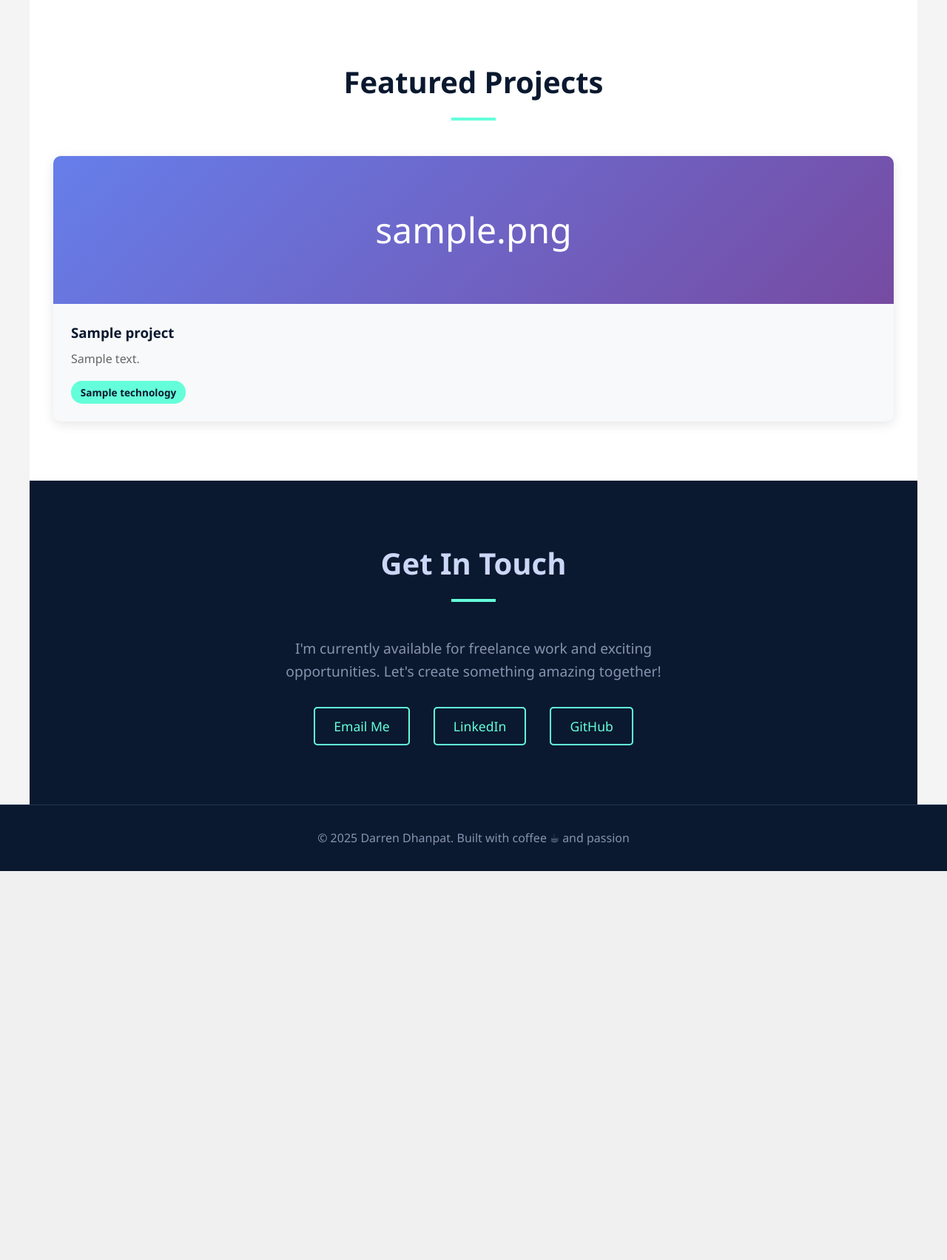
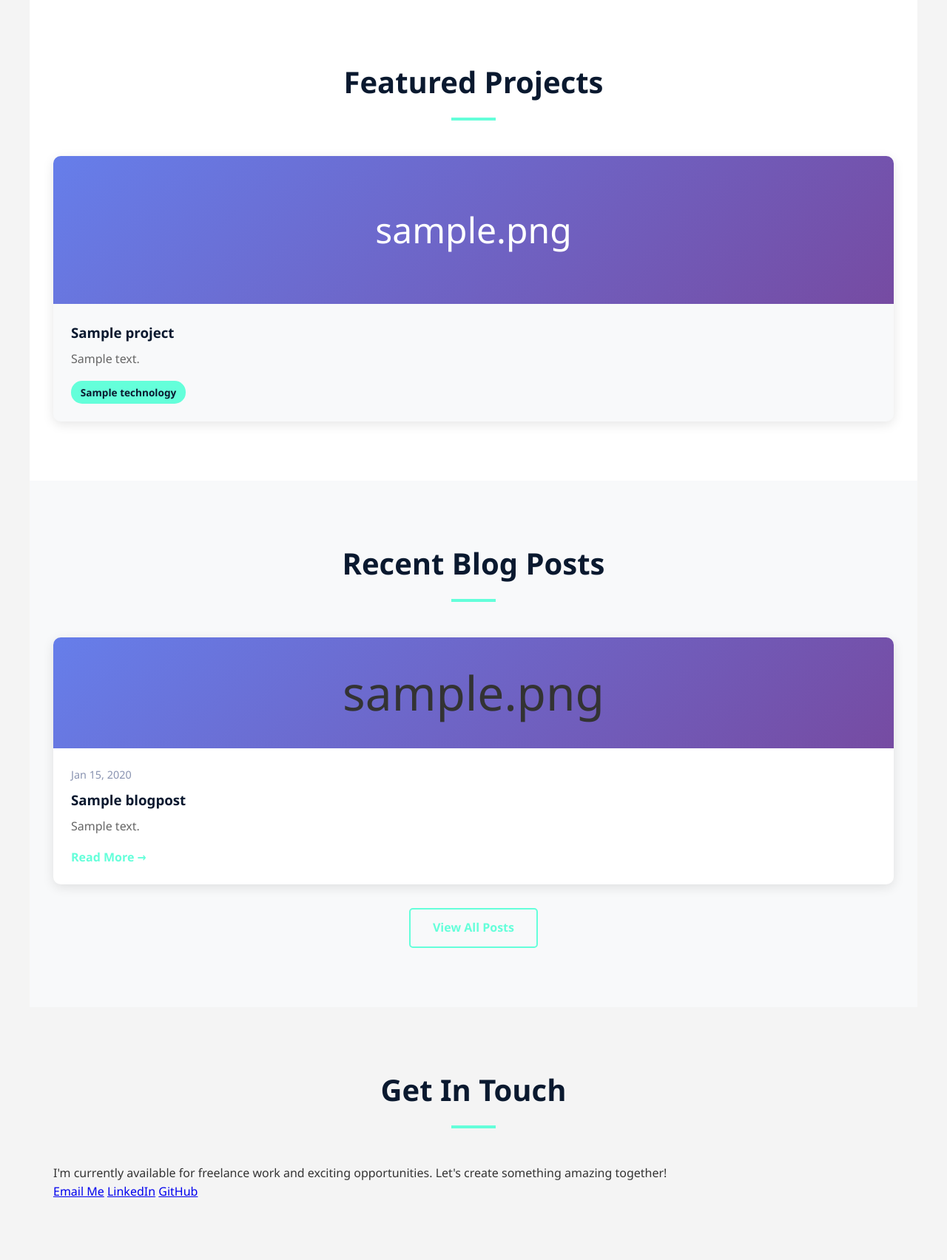
Before and after one commit to dhangrad9836/Portfolio_website, a Django app: page / in a window 1280 px wide. Shown: the part 1172-2876 px from the top of the page at 74% size. Before the commit the page ends 2350 px from the top, so only its background shows below. Run offline with Django 4.2, Linux system fonts and the light colour scheme; tables that the repository leaves empty hold one stand-in row (values such as "Sample post").

Commit message:
added blog section

```diff
--- a/portfolio/models.py
+++ b/portfolio/models.py
@@ -1,4 +1,7 @@
 from django.db import models
+from django.contrib.auth.models import User
+from django.urls import reverse
+from django.utils.text import slugify
 
 class Project(models.Model):
     title = models.CharField(max_length=200)
@@ -34,3 +37,48 @@
 
     def __str__(self):
         return self.category
+
+class BlogPost(models.Model):
+    title = models.CharField(max_length=200)
+    slug = models.SlugField(max_length=200, unique=True, blank=True)
+    author = models.ForeignKey(User, on_delete=models.CASCADE, related_name='blog_posts')
+    content = models.TextField()
+    excerpt = models.TextField(max_length=300, blank=True, help_text="Short description for blog list")
+    created_date = models.DateTimeField(auto_now_add=True)
+    updated_date = models.DateTimeField(auto_now=True)
+    published = models.BooleanField(default=False)
+    featured_image = models.CharField(max_length=10, default='📝', help_text="Emoji for the blog post")
+
+    class Meta:
+        ordering = ['-created_date']
+
+    def save(self, *args, **kwargs):
+        if not self.slug:
+            self.slug = slugify(self.title)
+        if not self.excerpt:
+            # Create excerpt from first 200 characters of content
+            self.excerpt = self.content[:200] + '...' if len(self.content) > 200 else self.content
+        super().save(*args, **kwargs)
+
+    def get_absolute_url(self):
+        return reverse('portfolio:blog_detail', kwargs={'slug': self.slug})
+
+    def __str__(self):
+        return self.title
+
+
+class BlogCategory(models.Model):
+    name = models.CharField(max_length=100)
+    slug = models.SlugField(max_length=100, unique=True, blank=True)
+    post = models.ForeignKey(BlogPost, on_delete=models.CASCADE, related_name='categories')
+
+    class Meta:
+        verbose_name_plural = 'Blog Categories'
+
+    def save(self, *args, **kwargs):
+        if not self.slug:
+            self.slug = slugify(self.name)
+        super().save(*args, **kwargs)
+
+    def __str__(self):
+        return self.name
--- a/portfolio/static/portfolio/css/style.css
+++ b/portfolio/static/portfolio/css/style.css
@@ -218,79 +218,91 @@
     font-weight: 600;
 }
 
-#contact {
-    background: #0a192f;
-    color: white;
+/* Blog Preview on Home Page */
+#blog-preview {
+    background: #f8f9fa;
 }
 
-#contact h2 {
-    color: #ccd6f6;
+.blog-preview-grid {
+    display: grid;
+    grid-template-columns: repeat(auto-fit, minmax(300px, 1fr));
+    gap: 2rem;
 }
 
-.contact-content {
-    text-align: center;
-    max-width: 600px;
-    margin: 0 auto;
+.blog-preview-card {
+    background: white;
+    border-radius: 10px;
+    overflow: hidden;
+    box-shadow: 0 4px 15px rgba(0,0,0,0.1);
+    transition: transform 0.3s;
 }
 
-.contact-content p {
-    font-size: 1.2rem;
-    margin-bottom: 2rem;
-    color: #8892b0;
+.blog-preview-card:hover {
+    transform: translateY(-5px);
+    box-shadow: 0 8px 25px rgba(0,0,0,0.15);
 }
 
-.contact-links {
+.blog-preview-icon {
+    background: linear-gradient(135deg, #667eea 0%, #764ba2 100%);
+    height: 150px;
     display: flex;
+    align-items: center;
     justify-content: center;
-    gap: 2rem;
-    margin-top: 2rem;
+    font-size: 4rem;
 }
 
-.contact-link {
+.blog-preview-content {
+    padding: 1.5rem;
+}
+
+.blog-date {
+    color: #8892b0;
+    font-size: 0.9rem;
+    display: block;
+    margin-bottom: 0.5rem;
+}
+
+.blog-preview-content h3 {
+    color: #0a192f;
+    margin-bottom: 0.5rem;
+}
+
+.blog-preview-content h3 a {
+    color: #0a192f;
+    text-decoration: none;
+    transition: color 0.3s;
+}
+
+.blog-preview-content h3 a:hover {
+    color: #64ffda;
+}
+
+.blog-preview-content p {
+    color: #666;
+    margin-bottom: 1rem;
+    line-height: 1.6;
+}
+
+.read-more {
     color: #64ffda;
     text-decoration: none;
-    font-size: 1.1rem;
-    border: 2px solid #64ffda;
-    padding: 10px 25px;
-    border-radius: 5px;
-    transition: all 0.3s;
+    font-weight: 600;
+    transition: color 0.3s;
 }
 
-.contact-link:hover {
-    background: rgba(100, 255, 218, 0.1);
-    transform: translateY(-2px);
+.read-more:hover {
+    color: #0a192f;
 }
 
-footer {
-    background: #0a192f;
-    color: #8892b0;
+/* Blog List Page */
+.blog-hero {
+    background: linear-gradient(135deg, #0a192f 0%, #112240 100%);
+    color: white;
+    padding: 120px 2rem 80px;
     text-align: center;
-    padding: 2rem;
-    border-top: 1px solid #233554;
+    margin-top: 60px;
 }
 
-@media (max-width: 768px) {
-    nav ul {
-        gap: 1rem;
-    }
-    .hero h1 {
-        font-size: 2rem;
-    }
-    .hero p {
-        font-size: 1.1rem;
-    }
-    .about-content {
-        grid-template-columns: 1fr;
-        gap: 2rem;
-    }
-    .skills {
-        grid-template-columns: 1fr;
-    }
-    .contact-links {
-        flex-direction: column;
-        align-items: center;
-    }
-    h2 {
-        font-size: 2rem;
-    }
+.blog-hero h1 {
+    font-size: 3rem;
 }
--- a/portfolio/templates/portfolio/base.html
+++ b/portfolio/templates/portfolio/base.html
@@ -12,10 +12,11 @@
         <nav>
             <div class="logo">Darren</div>
             <ul>
-                <li><a href="#home">Home</a></li>
-                <li><a href="#about">About</a></li>
-                <li><a href="#projects">Projects</a></li>
-                <li><a href="#contact">Contact</a></li>
+                <li><a href="{% url 'portfolio:home' %}">Home</a></li>
+                <li><a href="{% url 'portfolio:home' %}#about">About</a></li>
+                <li><a href="{% url 'portfolio:home' %}#projects">Projects</a></li>
+                <li><a href="{% url 'portfolio:blog_list' %}">Blog</a></li>
+                <li><a href="{% url 'portfolio:home' %}#contact">Contact</a></li>
             </ul>
         </nav>
     </header>
--- a/portfolio/templates/portfolio/home.html
+++ b/portfolio/templates/portfolio/home.html
@@ -103,6 +103,28 @@
     </div>
 </section>
 
+{% if recent_posts %}
+<section id="blog-preview">
+    <h2>Recent Blog Posts</h2>
+    <div class="blog-preview-grid">
+        {% for post in recent_posts %}
+        <div class="blog-preview-card">
+            <div class="blog-preview-icon">{{ post.featured_image }}</div>
+            <div class="blog-preview-content">
+                <span class="blog-date">{{ post.created_date|date:"M d, Y" }}</span>
+                <h3><a href="{% url 'portfolio:blog_detail' post.slug %}">{{ post.title }}</a></h3>
+                <p>{{ post.excerpt }}</p>
+                <a href="{% url 'portfolio:blog_detail' post.slug %}" class="read-more">Read More →</a>
+            </div>
+        </div>
+        {% endfor %}
+    </div>
+    <div style="text-align: center; margin-top: 2rem;">
+        <a href="{% url 'portfolio:blog_list' %}" class="cta-button">View All Posts</a>
+    </div>
+</section>
+{% endif %}
+
 <section id="contact">
     <h2>Get In Touch</h2>
     <div class="contact-content">
--- a/portfolio/urls.py
+++ b/portfolio/urls.py
@@ -5,4 +5,6 @@
 
 urlpatterns = [
     path('', views.home, name='home'),
+    path('blog/', views.blog_list, name='blog_list'),
+    path('blog/<slug:slug>/', views.blog_detail, name='blog_detail'),
 ]
--- a/portfolio/views.py
+++ b/portfolio/views.py
@@ -1,12 +1,43 @@
-from django.shortcuts import render
-from .models import Project, Skill
+from django.shortcuts import render, get_object_or_404
+from django.core.paginator import Paginator
+from .models import Project, Skill, BlogPost
 
 def home(request):
     projects = Project.objects.all()[:3]  # Get top 3 projects
     skills = Skill.objects.all()
+    recent_posts = BlogPost.objects.filter(published=True)[:3]  # Get 3 recent blog posts
 
     context = {
         'projects': projects,
         'skills': skills,
+        'recent_posts': recent_posts,
     }
     return render(request, 'portfolio/home.html', context)
+
+
+def blog_list(request):
+    posts = BlogPost.objects.filter(published=True)
+    paginator = Paginator(posts, 6)  # Show 6 posts per page
+
+    page_number = request.GET.get('page')
+    page_obj = paginator.get_page(page_number)
+
+    context = {
+        'page_obj': page_obj,
+    }
+    return render(request, 'portfolio/blog_list.html', context)
+
+
+def blog_detail(request, slug):
+    post = get_object_or_404(BlogPost, slug=slug, published=True)
+
+    # Get related posts (same author or recent)
+    related_posts = BlogPost.objects.filter(
+        published=True
+    ).exclude(id=post.id)[:3]
+
+    context = {
+        'post': post,
+        'related_posts': related_posts,
+    }
+    return render(request, 'portfolio/blog_detail.html', context)
--- a/portfolio_project/settings.py
+++ b/portfolio_project/settings.py
@@ -9,7 +9,7 @@
 For the full list of settings and their values, see
 https://docs.djangoproject.com/en/4.2/ref/settings/
 """
-
+import os
 from pathlib import Path
 
 # Build paths inside the project like this: BASE_DIR / 'subdir'.
```
Also changed, not shown: portfolio/admin.py (+19 -1 lines), portfolio/templates/portfolio/blog_detail.html (added, +49 -0 lines), portfolio/templates/portfolio/blog_list.html (added, +54 -0 lines), db.sqlite3, portfolio/migrations/0002_blogpost_blogcategory.py (added).
